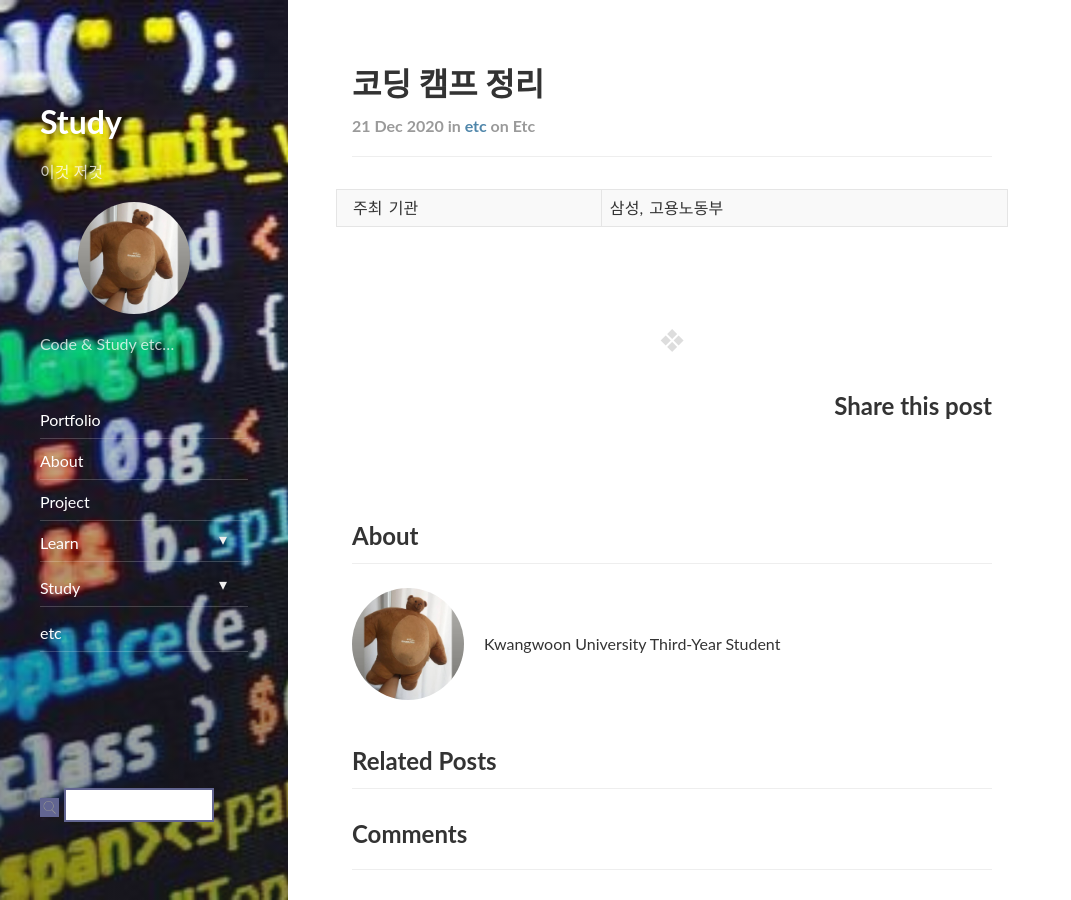
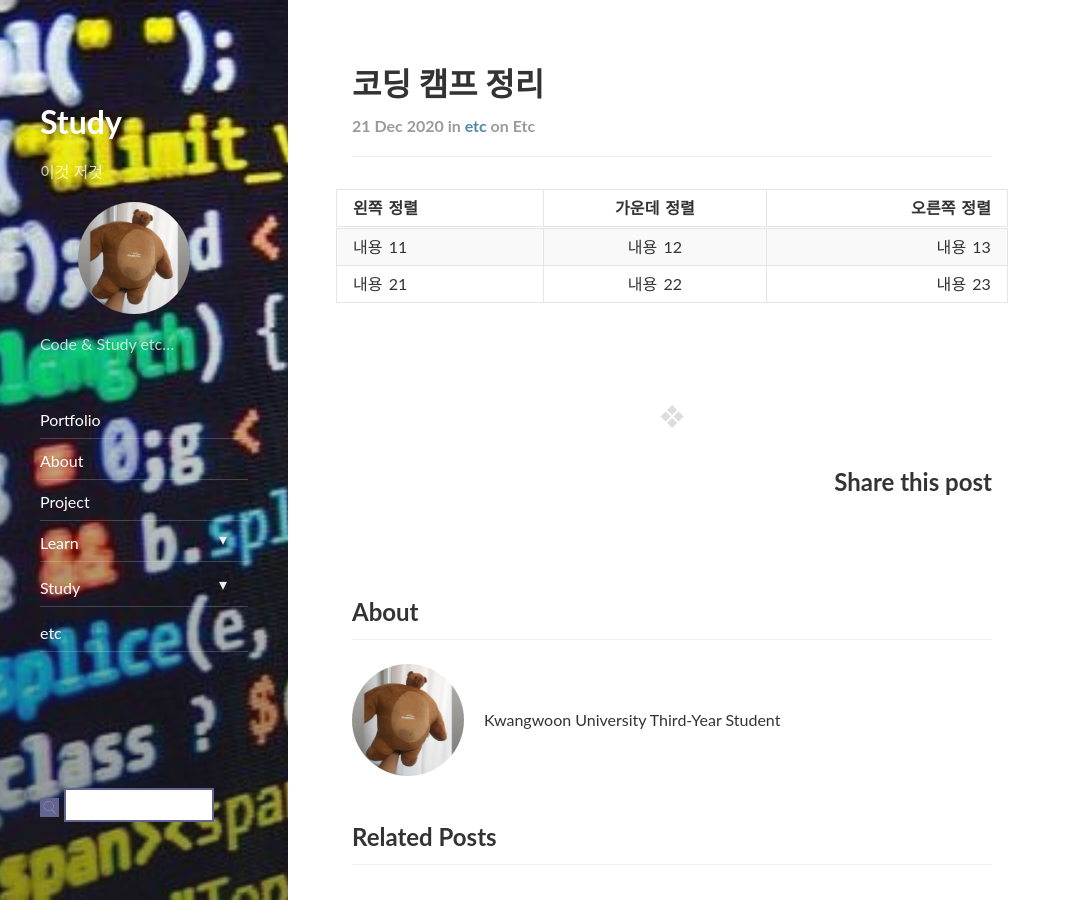
Before and after one commit to ekgus2222/ekgus2222.github.io, a Jekyll site: the page built from _posts/etc/2020-12-21-setting-start.md, in a window 1280 px wide and 900 px high. Shown: the whole window, without its empty margins (0-1071 px from the left). Built offline with Jekyll 4.4.1, drawn with Linux system fonts in a browser that asks for light colours; nearby versions of some CDN libraries; comment, search, counter and statistics services are not loaded.

Commit message:
Update 2020-12-21-setting-start.md

```diff
--- a/_posts/etc/2020-12-21-setting-start.md
+++ b/_posts/etc/2020-12-21-setting-start.md
@@ -7,4 +7,7 @@ tags: etc
 comments: true
 ---
 
-| 주최 기관 | 삼성, 고용노동부 |
+| 왼쪽 정렬 | 가운데 정렬 | 오른쪽 정렬 |
+|:--------|:--------:|--------:|
+| 내용 11 | 내용 12 | 내용 13 |
+| 내용 21 | 내용 22 | 내용 23 |
```
